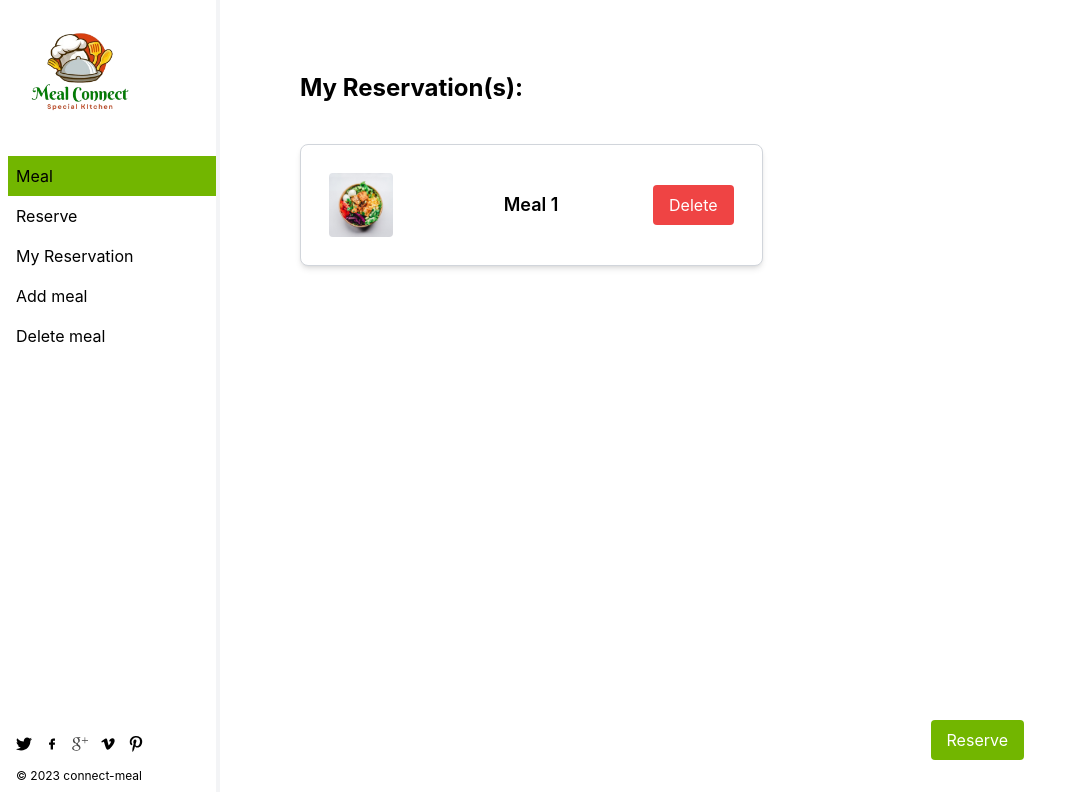
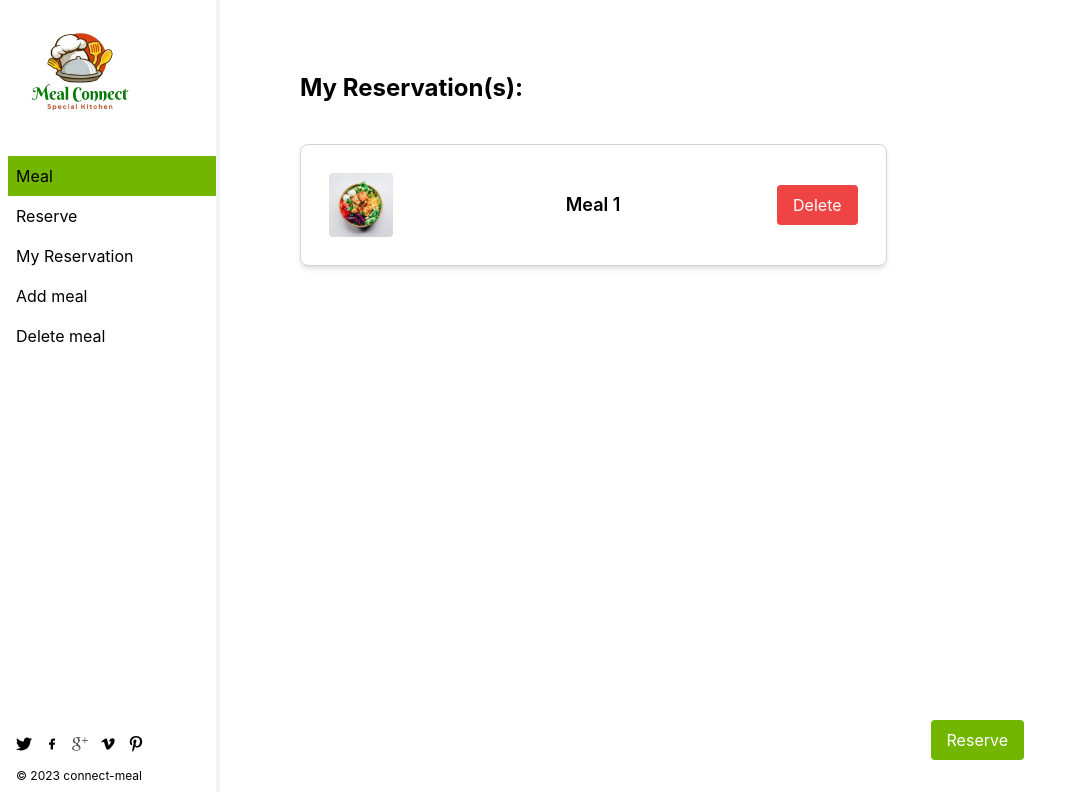
Before and after one commit to JoyTaribagshaw/meal_connect-frontend, a React (Create React App) app: page / in a window 1280 px wide. Shown: the part 3208-4008 px from the top of the page, without its empty margins (0-1079 px from the left). Built offline with nearby package versions, Linux system fonts and the light colour scheme.

Commit message:
adjustment made on the items

```diff
--- a/src/components/ReservationPage.js
+++ b/src/components/ReservationPage.js
@@ -46,7 +46,7 @@ const ReservationPage = () => {
         <h1 className="text-2xl font-bold mb-10">My Reservation(s):</h1>
         <div className="flex flex-col">
           {reservations.map((reservation) => (
-            <div key={reservation.id} className="bg-white rounded-lg shadow-md border-gray-300 border p-7 mr-32 mb-4 flex items-center justify-between">
+            <div key={reservation.id} className="bg-white rounded-lg shadow-md border-gray-300 border p-7 mr-1 mb-4 flex items-center justify-between">
               <img src={reservation.image} alt={reservation.title} className="w-16 h-16 object-cover rounded mr-4" />
               <h2 className="text-lg font-semibold flex-grow text-center">{reservation.title}</h2>
               <button type="button" className="bg-red-500 text-white py-2 px-4 rounded">Delete</button>
```
